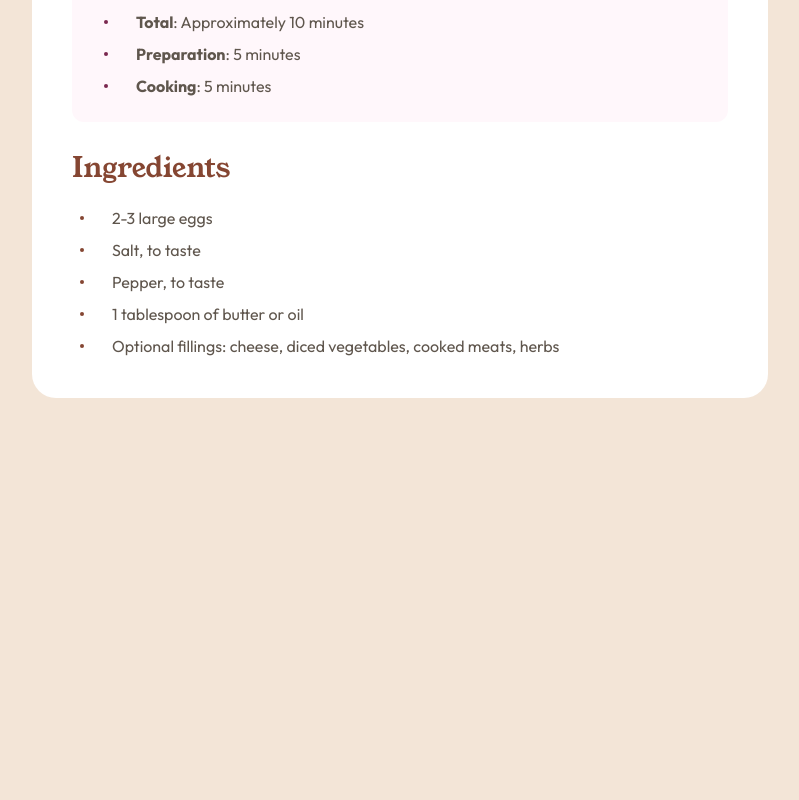
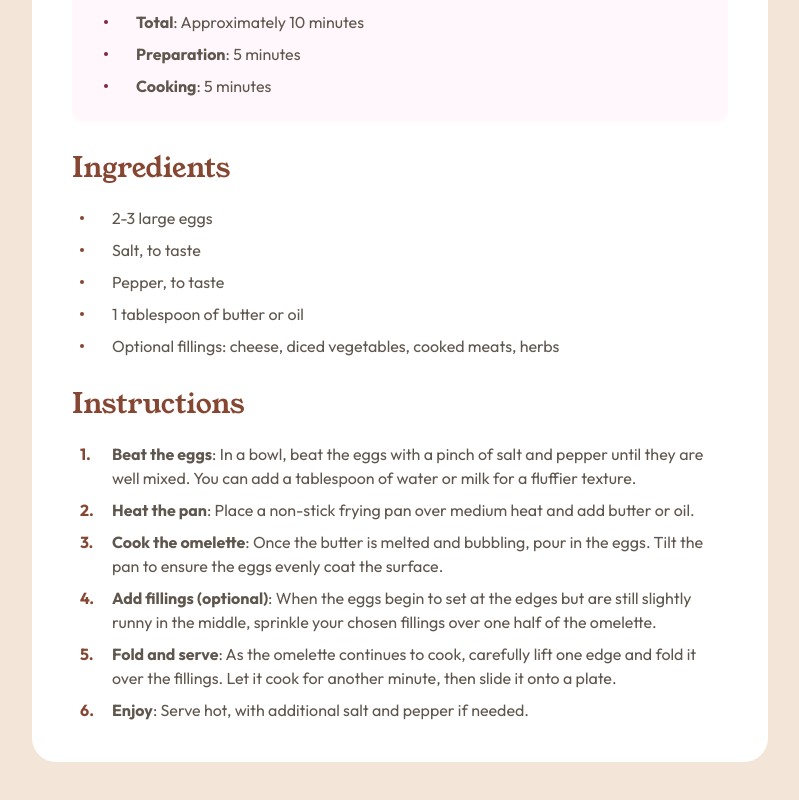
Before and after one commit to johnnygerard/fem-recipe-page, a Next.js app: page / in a window 1280 px wide. Shown: the part 702-1502 px from the top of the page, without its empty margins (240-1039 px from the left). Before the commit the page ends 1228 px from the top, so only its background shows below. Built offline with nearby package versions, Linux system fonts and the light colour scheme.

Commit message:
feat: add instructions.tsx

```diff
--- /dev/null
+++ b/src/components/instructions.tsx
@@ -0,0 +1,50 @@
+import H2 from "@/components/h2";
+import { memo } from "react";
+
+const items = [
+  {
+    head: "Beat the eggs",
+    tail: "In a bowl, beat the eggs with a pinch of salt and pepper until they are well mixed. You can add a tablespoon of water or milk for a fluffier texture.",
+  },
+  {
+    head: "Heat the pan",
+    tail: "Place a non-stick frying pan over medium heat and add butter or oil.",
+  },
+  {
+    head: "Cook the omelette",
+    tail: "Once the butter is melted and bubbling, pour in the eggs. Tilt the pan to ensure the eggs evenly coat the surface.",
+  },
+  {
+    head: "Add fillings (optional)",
+    tail: "When the eggs begin to set at the edges but are still slightly runny in the middle, sprinkle your chosen fillings over one half of the omelette.",
+  },
+  {
+    head: "Fold and serve",
+    tail: "As the omelette continues to cook, carefully lift one edge and fold it over the fillings. Let it cook for another minute, then slide it onto a plate.",
+  },
+  {
+    head: "Enjoy",
+    tail: "Serve hot, with additional salt and pepper if needed.",
+  },
+];
+
+const Instructions = () => {
+  return (
+    <section>
+      <H2>Instructions</H2>
+      <ol className="flex flex-col gap-100">
+        {items.map(({ head, tail }, index) => (
+          <li className="relative pl-500" key={index}>
+            <span className="text-brown-800 absolute left-100 font-bold">
+              {`${index + 1}.`}
+            </span>
+            <strong className="font-bold">{head}</strong>
+            {`: ${tail}`}
+          </li>
+        ))}
+      </ol>
+    </section>
+  );
+};
+
+export default memo(Instructions);
--- a/src/components/recipe.tsx
+++ b/src/components/recipe.tsx
@@ -1,6 +1,7 @@
 import omelet from "@/assets/omelet.jpg";
 import H1 from "@/components/h1";
 import Ingredients from "@/components/ingredients";
+import Instructions from "@/components/instructions";
 import RecipeTimings from "@/components/recipe-timings";
 import { clsx } from "clsx";
 import Image from "next/image";
@@ -35,6 +36,7 @@ const Recipe = () => {
           </p>
           <RecipeTimings />
           <Ingredients />
+          <Instructions />
         </div>
       </div>
     </div>
```
